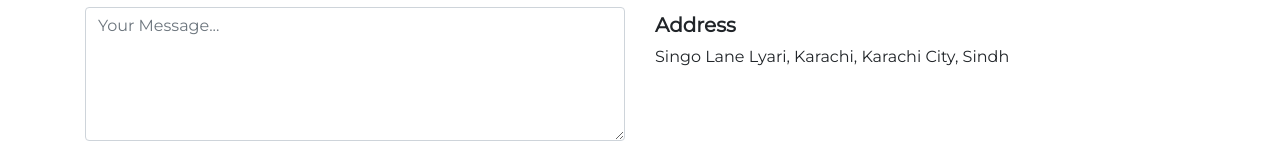
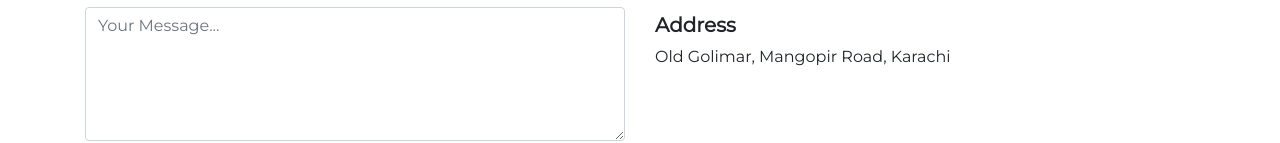
Before and after one commit to zahidsaleh/bright-world, a plain HTML site: page contactus.html in a window 1280 px wide. Shown: the part 554-697 px from the top of the page. Drawn offline with Linux system fonts and the light colour scheme; some packages are replaced by stand-ins of ours.

Commit message:
Update contactus.html

```diff
--- a/contactus.html
+++ b/contactus.html
@@ -140,7 +140,7 @@
             </p>
             <h5>Address</h5>
             <p>
-                Singo Lane Lyari, Karachi, Karachi City, Sindh
+                Old Golimar, Mangopir Road, Karachi
             </p>
          </div>
       </div>
```
